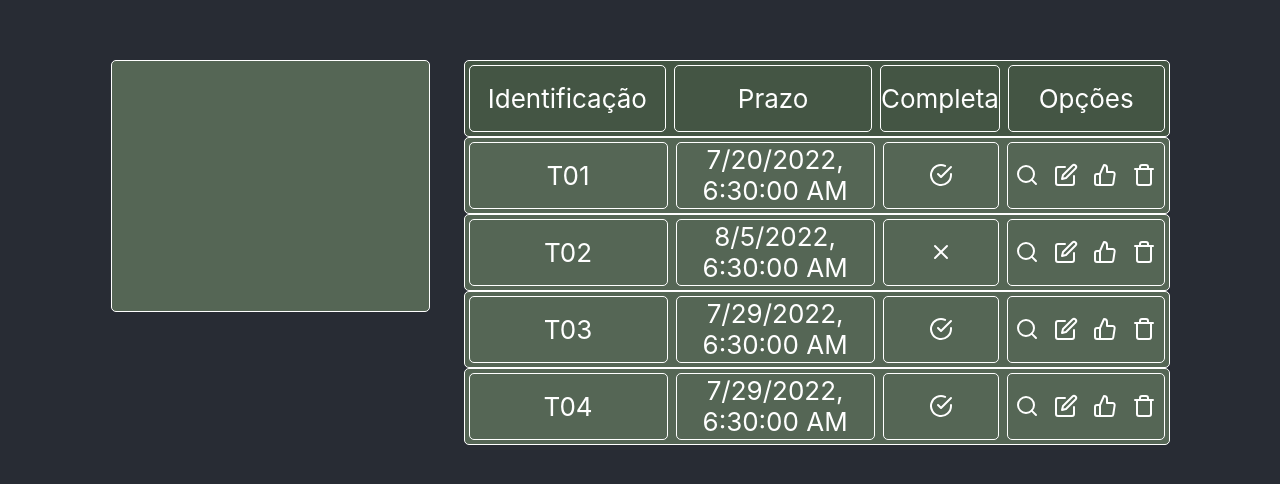
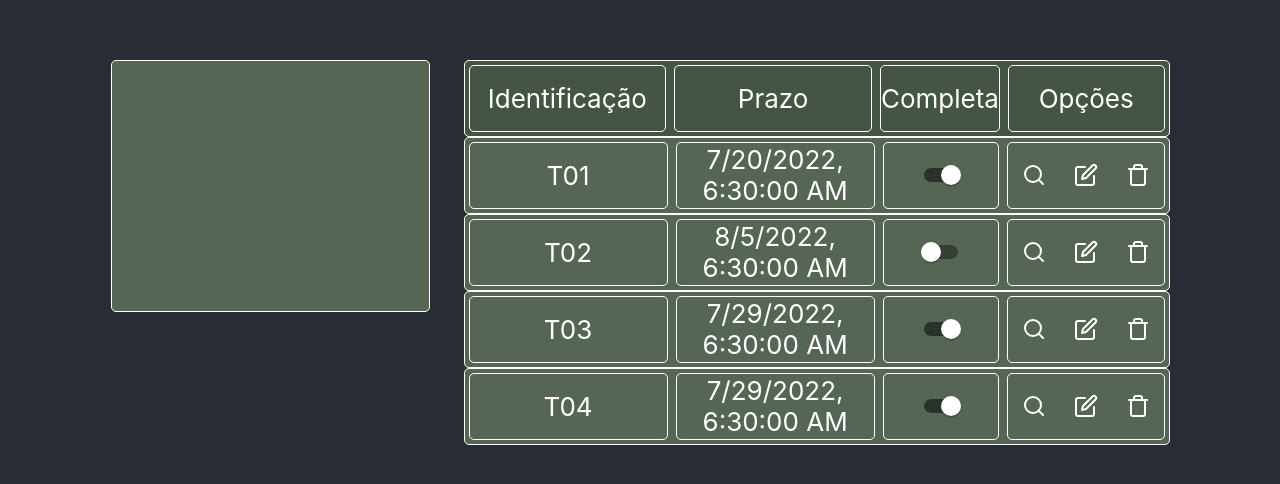
Before and after one commit to wenderlemes/gcc129_todo-list_front, a React (Create React App) app: page / in a window 1280 px wide. Shown: the part 148-632 px from the top of the page. Built offline with nearby package versions, Linux system fonts and the light colour scheme.

Commit message:
Componente de toggle

```diff
--- a/src/components/Tarefa.tsx
+++ b/src/components/Tarefa.tsx
@@ -1,5 +1,6 @@
 import TarefaModel from '../model/TarefaModel';
 import './Styles.css';
+import { Switch } from '@mui/material';
 import { CheckCircle, Edit, Search, ThumbsUp, Trash, X } from 'react-feather';
 
 interface TarefaProps {
@@ -15,11 +16,10 @@ const Tarefa = ({ tarefa, acaoDetalhes, acaoEditar, acaoCompletar, acaoExcluir }
         <div className="Tarefa-container">
             <div className="Tarefa-campo">{tarefa.identificacao}</div>
             <div className="Tarefa-campo">{tarefa.prazo.toLocaleString()}</div>
-            <div className="Tarefa-campo">{tarefa.completa ? <CheckCircle /> : <X /> }</div>
+            <div className="Tarefa-campo"><Switch checked={tarefa.completa} color={'default'} onChange={acaoCompletar} /></div>
             <div className="Tarefa-campo">
                 <Search cursor={'pointer'} onClick={acaoDetalhes}/>
                 <Edit cursor={'pointer'} onClick={acaoEditar}/>
-                <ThumbsUp cursor={'pointer'} onClick={acaoCompletar}/>
                 <Trash cursor={'pointer'} onClick={acaoExcluir}/>
             </div>
         </div>
```
